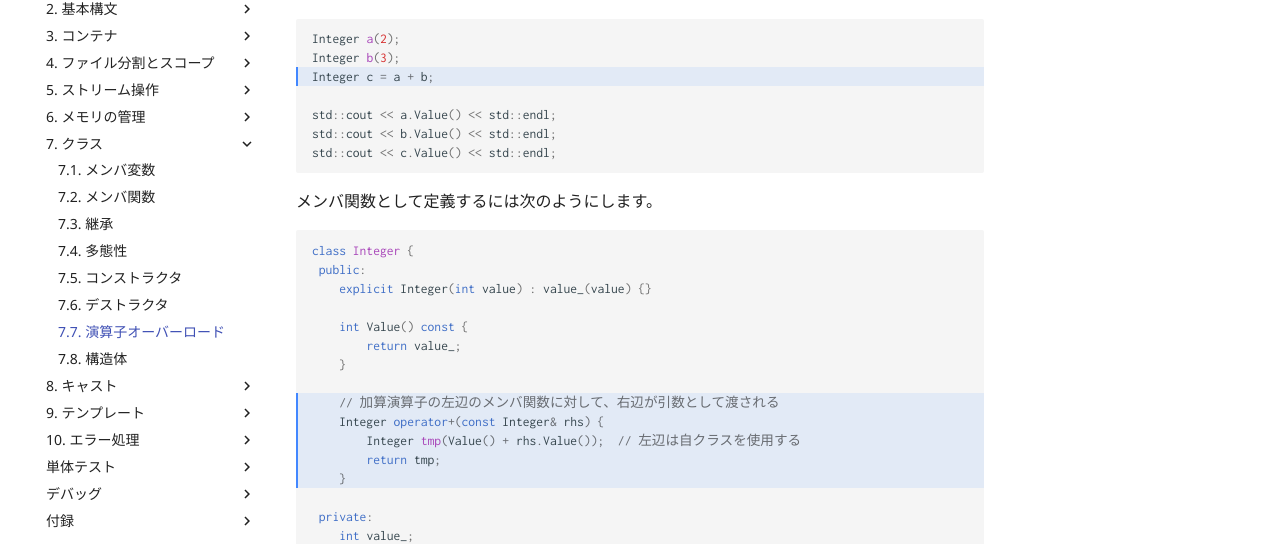
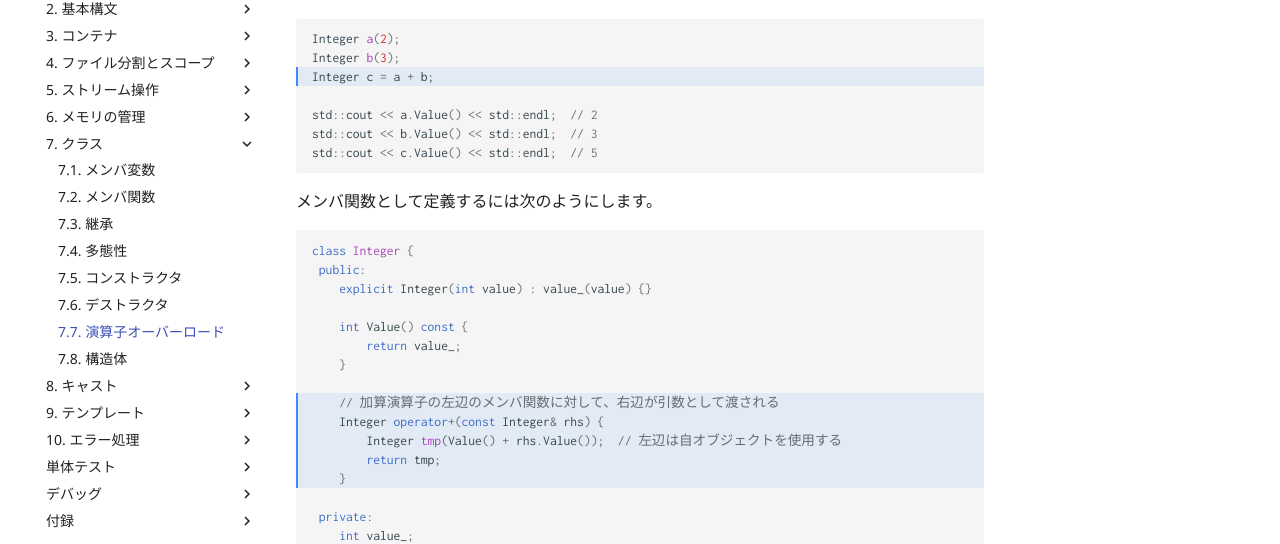
Before and after one commit to rinatz/cpp-book, an MkDocs documentation site: the page built from docs/ch07-07-operator-overloading.md, in a window 1280 px wide and 900 px high, scrolled down 1647 px. Shown: the part 153-697 px from the top of the window. Built offline with MkDocs 1.6.1 and Material for MkDocs 9.7.7, drawn with Linux system fonts in a browser that asks for light colours; comment, search, counter and statistics services are not loaded.

Commit message:
Improve sentence

````diff
--- a/docs/ch07-07-operator-overloading.md
+++ b/docs/ch07-07-operator-overloading.md
@@ -90,9 +90,9 @@ Integer a(2);
 Integer b(3);
 Integer c = a + b;
 
-std::cout << a.Value() << std::endl;
-std::cout << b.Value() << std::endl;
-std::cout << c.Value() << std::endl;
+std::cout << a.Value() << std::endl;  // 2
+std::cout << b.Value() << std::endl;  // 3
+std::cout << c.Value() << std::endl;  // 5
 ```
 
 メンバ関数として定義するには次のようにします。
@@ -108,7 +108,7 @@ class Integer {
 
     // 加算演算子の左辺のメンバ関数に対して、右辺が引数として渡される
     Integer operator+(const Integer& rhs) {
-        Integer tmp(Value() + rhs.Value());  // 左辺は自クラスを使用する
+        Integer tmp(Value() + rhs.Value());  // 左辺は自オブジェクトを使用する
         return tmp;
     }
 
````
